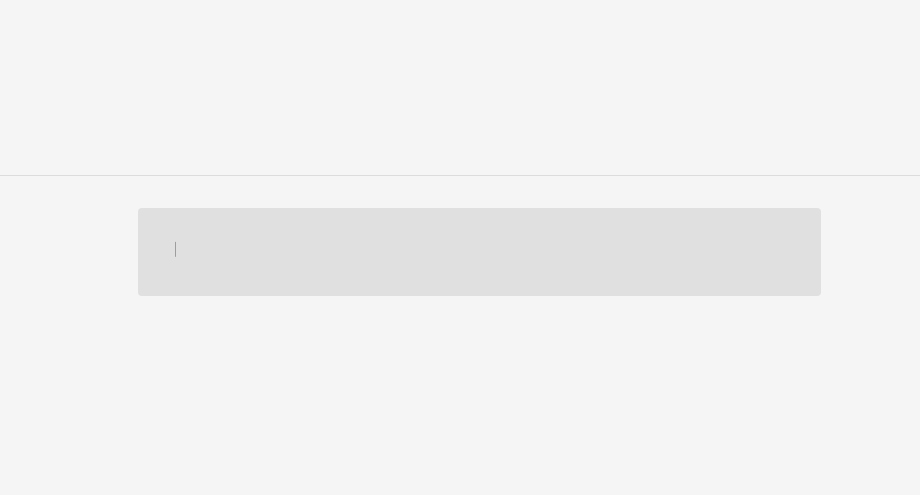
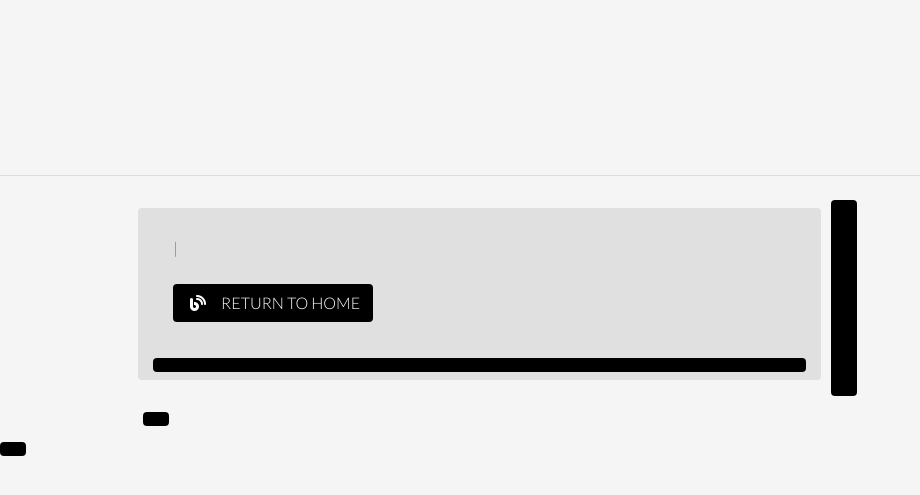
Before and after one commit to mchocianowski/Matt_Katie_Milestone_4, a Django app: template blog/templates/blog/post_detail.html in a window 1280 px wide. Shown: the part 133-628 px from the top of the page, without its empty margins (0-920 px from the left). Run offline with Django 3.2, Linux system fonts and the light colour scheme; the template is opened without the code that fills it, so the values that code supplies are empty; some libraries are stand-ins or nearby versions.

Commit message:
add return to all posts button

```diff
--- a/blog/templates/blog/post_detail.html
+++ b/blog/templates/blog/post_detail.html
@@ -17,6 +17,11 @@
         <h1 class="main-text">{{ post.title }}</h1>
         <p class=" text-muted">{{ post.author }} | {{ post.created_on }}</p>
         <p class="card-text ">{{ post.content | safe }}</p>
+        <a href="{% url 'blog' %}" class="btn btn-black rounded-4 my-2">
+          <span class="icon mr-2">
+              <i class="fas fa-blog"></i>
+          </span>
+          <span class="text-uppercase">Return to Home</span>
       </div>
     </div>
   </div>
```
